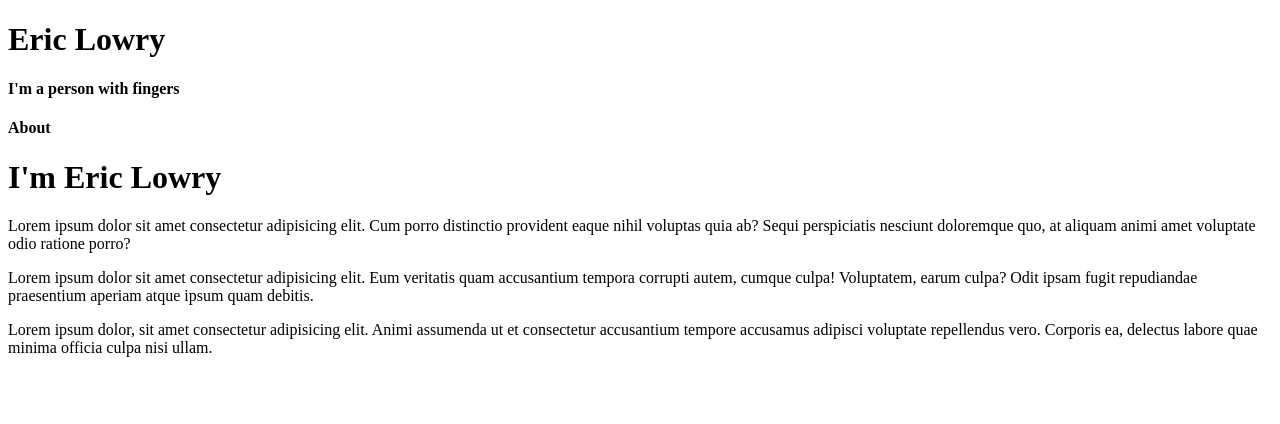
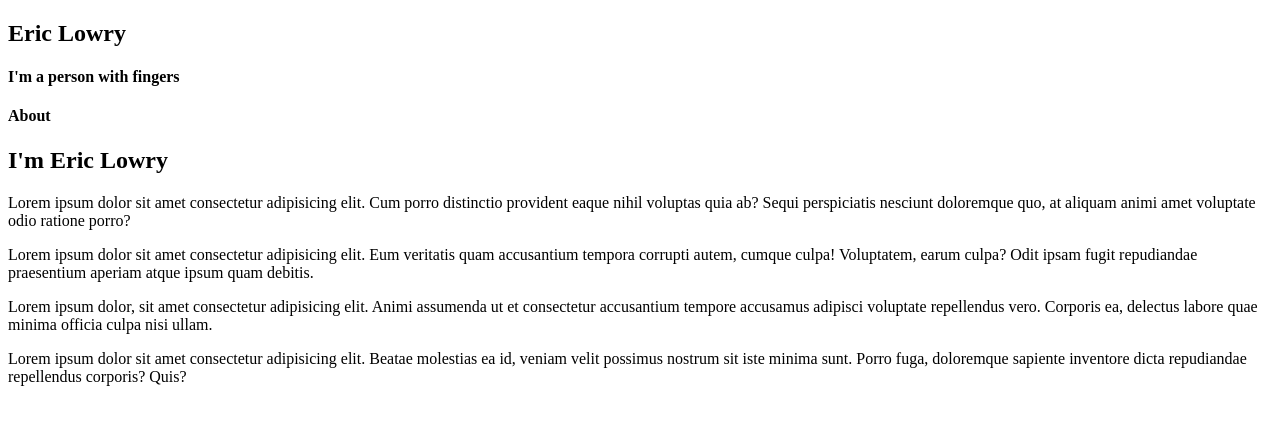
Before and after one commit to EricL0wry/eric-lowry-portfolio, a React app: page / in a window 1280 px wide. Shown: the top 424 px of the page. Built offline with nearby package versions, Linux system fonts and the light colour scheme; the HTML template or start-up script is replaced by a standard one.

Commit message:
Created initial about section with basic content and placeholder text

```diff
--- a/src/components/about.jsx
+++ b/src/components/about.jsx
@@ -3,17 +3,18 @@ import React from 'react';
 export default function about() {
 
   return (
-    <div className="about container">
-      <div className="about-content">
-        <div className="about-image"></div>
-        <div className="about-info">
+    <section className="about container">
+      <div className="about-content row  sp-top sp-bottom">
+        <div className="about-image col-5"></div>
+        <div className="about-info col-7">
           <h4>About</h4>
           <h1>I&apos;m Eric Lowry</h1>
           <p>Lorem ipsum dolor sit amet consectetur adipisicing elit. Cum porro distinctio provident eaque nihil voluptas quia ab? Sequi perspiciatis nesciunt doloremque quo, at aliquam animi amet voluptate odio ratione porro?</p>
           <p>Lorem ipsum dolor sit amet consectetur adipisicing elit. Eum veritatis quam accusantium tempora corrupti autem, cumque culpa! Voluptatem, earum culpa? Odit ipsam fugit repudiandae praesentium aperiam atque ipsum quam debitis.</p>
           <p>Lorem ipsum dolor, sit amet consectetur adipisicing elit. Animi assumenda ut et consectetur accusantium tempore accusamus adipisci voluptate repellendus vero. Corporis ea, delectus labore quae minima officia culpa nisi ullam.</p>
+          <p>Lorem ipsum dolor sit amet consectetur adipisicing elit. Beatae molestias ea id, veniam velit possimus nostrum sit iste minima sunt. Porro fuga, doloremque sapiente inventore dicta repudiandae repellendus corporis? Quis?</p>
         </div>
       </div>
-    </div>
+    </section>
   );
 }
--- a/src/components/banner.jsx
+++ b/src/components/banner.jsx
@@ -3,7 +3,7 @@ import React from 'react';
 export default function Banner() {
 
   return (
-    <div className="banner">
+    <section className="banner">
       <div className="banner-content container d-flex flex-column justify-content-center align-items-center">
         <div className='title-container'>
           <h1>Eric Lowry</h1>
@@ -12,6 +12,6 @@ export default function Banner() {
           <h4>I&apos;m a person with fingers</h4>
         </div>
       </div>
-    </div>
+    </section>
   );
 }
```
